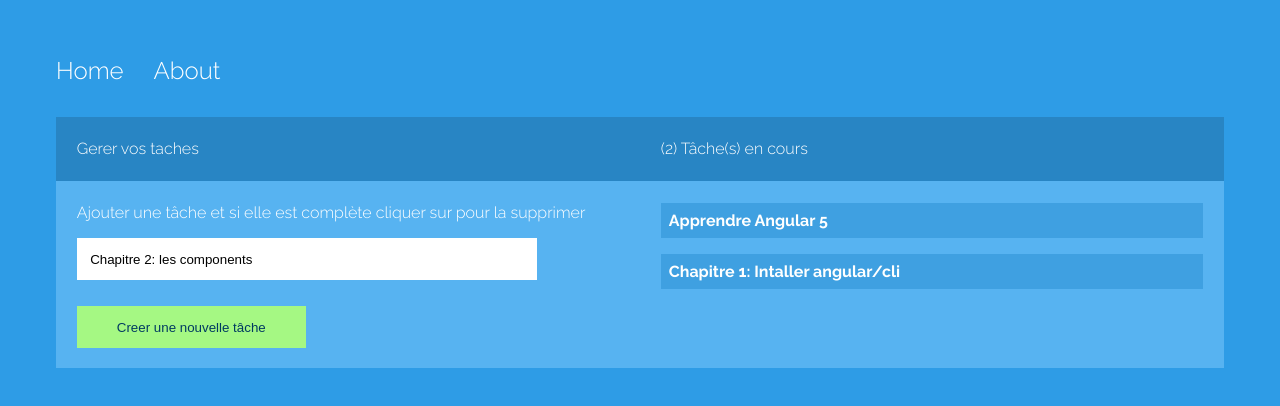
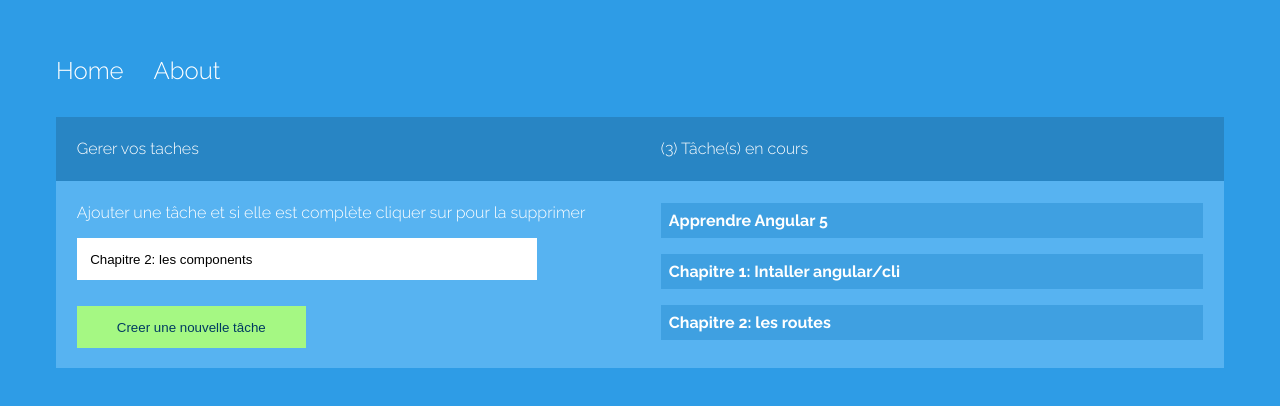
Before and after one commit to sir-kain/TodoApp, an Angular app: page / in a window 1280 px wide. Shown: the top 406 px of the page. Built offline with nearby package versions, Linux system fonts and the light colour scheme.

Commit message:
change the task type to object

```diff
--- a/src/app/about/about.component.html
+++ b/src/app/about/about.component.html
@@ -4,6 +4,6 @@
 
 <ul>
   <li *ngFor="let goal of goals">
-    {{ goal }}
+    {{ goal.name }}
   </li>
 </ul>
--- a/src/app/data.service.ts
+++ b/src/app/data.service.ts
@@ -6,8 +6,18 @@ import { BehaviorSubject } from 'rxjs/BehaviorSubject';
 export class DataService {
 
   private goals = new BehaviorSubject<any>([
-    'Apprendre Angular 5',
-    'Chapitre 1: Intaller angular/cli'
+    {
+      name: 'Apprendre Angular 5',
+      done: false
+    },
+    {
+      name: 'Chapitre 1: Intaller angular/cli',
+      done: false
+    },
+    {
+      name: 'Chapitre 2: les routes',
+      done: false
+    }
   ]);
   goal = this.goals.asObservable();
 
--- a/src/app/home/home.component.html
+++ b/src/app/home/home.component.html
@@ -18,7 +18,7 @@
   </div>
   <div class="col">
     <p class="life-container" *ngFor="let goal of goals; let i = index" (click)="removeItem(i)">
-      {{ goal }}
+      {{ goal.name }}
     </p>
   </div>
 </div>
--- a/src/app/home/home.component.ts
+++ b/src/app/home/home.component.ts
@@ -35,6 +35,7 @@ export class HomeComponent implements OnInit {
   itemCount: number;
   btnText: string = 'Creer une nouvelle tâche';
   goalText: string = 'Chapitre 2: les components';
+  goalObj: object;
   goals = [];
 
   constructor(private _data: DataService) { }
@@ -47,7 +48,11 @@ export class HomeComponent implements OnInit {
 
   addItem() {
     if(this.goalText != '') {
-      this.goals.push(this.goalText);
+      this.goalObj = {
+        name: this.goalText,
+        done: false
+      };
+      this.goals.push(this.goalObj);
       this.goalText = '';
       this.itemCount = this.goals.length;
       this._data.changeGoal(this.goals);
```
